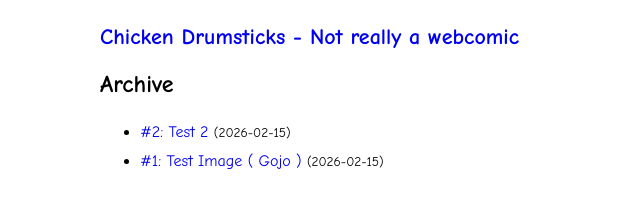
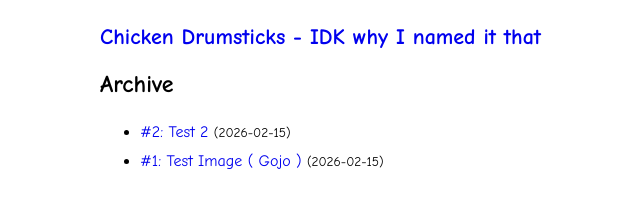
Before and after one commit to armaansahiba2916-sys/randomplace.github.io, a plain HTML site: page archive.html in a window 1280 px wide. Shown: the full height of the page, 90-730 px from the left. Drawn offline with Linux system fonts and the light colour scheme.

Commit message:
Update header title in archive.html

```diff
--- a/archive.html
+++ b/archive.html
@@ -8,7 +8,7 @@
 </head>
 <body>
   <header>
-    <h1><a href="index.html">Chicken Drumsticks - Not really a webcomic</a></h1>
+    <h1><a href="index.html">Chicken Drumsticks - IDK why I named it that</a></h1>
   </header>
 
   <h2>Archive</h2>
```
